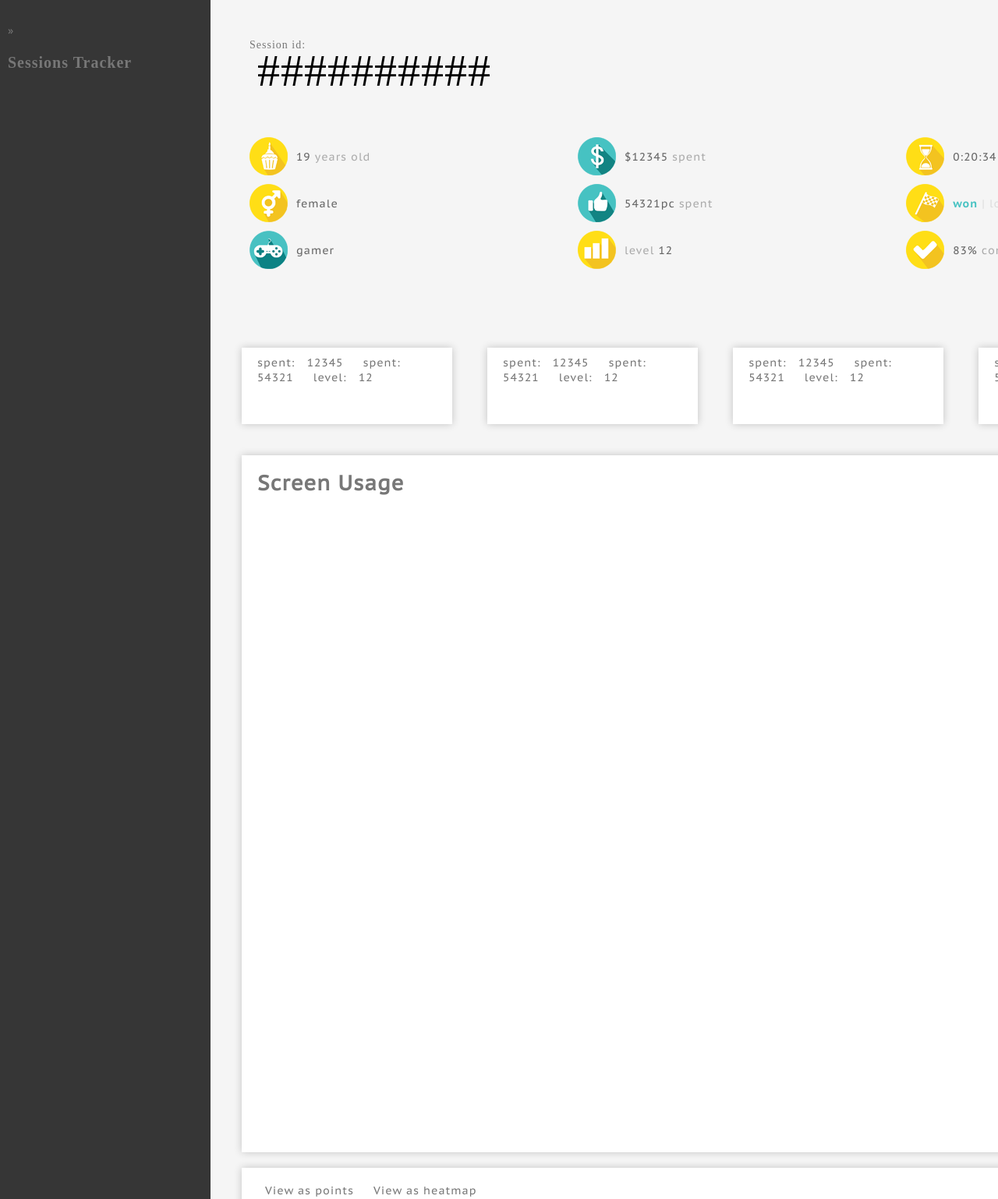
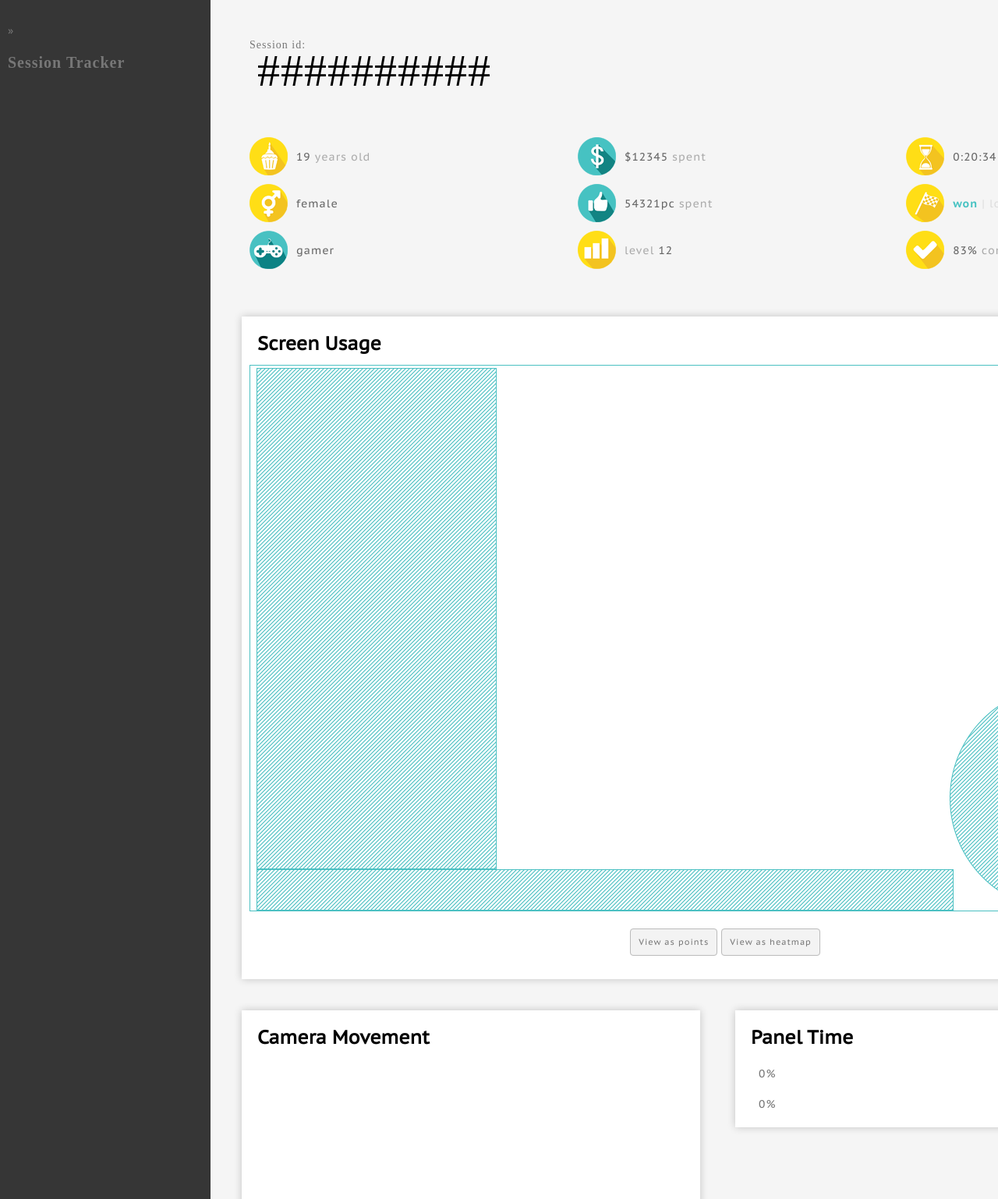
Before and after one commit to UTCTL/EnvironUITracker, a PHP site: page /template_new.html in a window 1280 px wide. Shown: the whole page at 78% size. Run offline with PHP 8.4, Linux system fonts and the light colour scheme; some web fonts are replaced.

Commit message:
Added style for screen usage

```diff
--- a/_scrs/main.js
+++ b/_scrs/main.js
@@ -260,7 +260,7 @@
 				.attr('height',gh);
 
 	// make an svg container
-	SVG = d3.select('.game').append('svg')
+	SVG = d3.select('.game .grid').append('svg')
 			.attr('width',w)
 			.attr('height',h);
 
--- a/_stys/global.css
+++ b/_stys/global.css
@@ -1,5 +1,6 @@
-/*@import url(http://fonts.googleapis.com/css?family=Open+Sans|Roboto);*/
+@import url(http://fonts.googleapis.com/css?family=Open+Sans|Roboto);*/
 @font-face { font-family:ptsans; src:url('_fonts/PTC55F.ttf'); }
+@font-face { font-family:ptsansb; src:url('_fonts/PTC55F.ttf'); }
 @font-face { font-family:ptsans_bold; src:url('_fonts/PTC75F.ttf'); }
 @font-face { font-family:webly; src:url('_fonts/weblysleekuil.ttf'); }
 @font-face { font-family:webly_semi; src:url('_fonts/weblysleekuisl.ttf'); }
@@ -14,15 +15,17 @@
 	cursor:default;
 	margin:0px; padding:10px; }
 
-body { font-family:ptsans;
+body { font-family:ptsansb;
 	font-size:14px;
 	color:#777;
 	letter-spacing:1px;
 	background-color:#f5f5f5; }
 
 h1 { font-size:20px;
-	font-family:webly;}
-h2 { font-size:20pt; }
+	font-family:webly; }
+h2 { font-size:24px;
+	letter-spacing:0px;
+	color:#000; }
 h3 { font-size:16pt; }
 h4 { font-size:16pt;
 	font-weight:normal; }
@@ -39,7 +42,7 @@
 	width:1200px;
 	background-color:#fff;
 	margin:20px;
-	padding-bottom:50px;
+	/*padding-bottom:50px; */
 	box-shadow:0px 0px 10px rgba(0,0,0,0.2);
 	/*border:1px solid blue;*/ }
 
@@ -140,6 +143,71 @@
 		.meta #status .chosen { color:#46c2c2;
 			padding:0px;
 			font-family:ptsans_bold; }
+
+
+
+/*
+  ============
+	GAME DATA
+  ============
+*/
+
+/* -= gamemap =- */
+.game { height:830px; }
+
+	.game svg { background-color:#ded;
+		padding:0px; margin:0px;
+		z-index:100; }
+	.game .grid { display:block;
+		position:relative;
+		top:-10px; left:-10px;
+		width:1200px; height:700px;
+		z-index:100; }
+	.game .frame { display:block;
+		position:relative;
+		top:-720px;
+		width:1200px; height:700px;
+		background-image:url('../_imgs/gameframe.png');
+		background-repeat:no-repeat;
+		background-color:transparent !important;
+		z-index:900; }
+
+	.game .maptype { /*display:block; */
+		position:relative;
+		top:710px;
+		margin:auto;
+		width:1100px; height:25px;
+		text-align:center;
+		/*border:1px solid red;*/ }
+
+		.maptype .option { text-align:center;
+			font-size:8pt;
+			color:#777;
+			background-color:#f3f3f3;
+			border:1px solid #bbb;
+			border-radius:4px;
+			cursor:pointer; }
+		.maptype .option:hover { color:#888;
+			background-color:#fff;
+			border:1px solid #aaa;
+			box-shadow:0px 1px 1px rgba(50,50,50,0.2); }
+		.maptype .option:active { color:#000;
+			background-color:#fff;
+			border:1px solid #777;
+			box-shadow:0px 0px 1px rgba(50,50,50,0.2); }
+
+
+
+
+
+
+
+
+
+
+
+
+
 
 /*
   ===============
@@ -533,4 +601,3 @@
 		background-color:rgba(51,51,51,.8); }
 		.menuoption:hover { background-color:rgba(81,81,81,.7); }
 }
-*/
--- a/template_new.html
+++ b/template_new.html
@@ -11,7 +11,7 @@
 	<nav>
 		<div class="logo"></div>
 		<div class="menuoption">&raquo;</div>
-		<h1>Sessions Tracker</h1>
+		<h1>Session Tracker</h1>
 	</nav>
 	<div class="activity">
 		<section>
@@ -40,42 +40,16 @@
 
 
 
-			<content class="resources fourth">
-				<span id="funds">spent: <span class="label">12345</label></span>
-				<span id="pc">spent: <span class="label">54321</label></span>
-				<span id="level">level: <span class="label">12</span></span>
-			</content>
-			<content class="resources fourth">
-				<span id="funds">spent: <span class="label">12345</label></span>
-				<span id="pc">spent: <span class="label">54321</label></span>
-				<span id="level">level: <span class="label">12</span></span>
-			</content>
-			<content class="resources fourth">
-				<span id="funds">spent: <span class="label">12345</label></span>
-				<span id="pc">spent: <span class="label">54321</label></span>
-				<span id="level">level: <span class="label">12</span></span>
-			</content>
-			<content class="resources fourth">
-				<span id="funds">spent: <span class="label">12345</label></span>
-				<span id="pc">spent: <span class="label">54321</label></span>
-				<span id="level">level: <span class="label">12</span></span>
-			</content>
 
 
-
-
-
-			<content class="game normalize">
+			<content class="game">
 				<h2>Screen Usage</h2>
-				<div class="uimenu"></div>
-				<div class="bottomnav"></div>
-				<div class="minimap"></div>
-			</content>
-			<content class="stats">
-				<div class="maptype">
-					<span class="option" id="points">View as points</span>
-					<span class="option" id="heatmap">View as heatmap</span>
-					<!-- <span class="option" id="cluster">View as clusters</span>  -->
+				<div class="grid"></div>
+				<div class="frame">
+					<div class="maptype">
+						<span class="option" id="points">View as points</span>
+						<span class="option" id="heatmap">View as heatmap</span>
+					</div>
 				</div>
 			</content>
 			<content class="half">
@@ -120,7 +94,7 @@
 				</div>
 			</content>
 			<content></content>
-			<content class="rate normalize half">
+			<content class="rate half">
 				<h2>Environ Score Rate</h2>
 				<div class="data" id="environ">
 					<span class="text">Avg. Environ Score: <span class="label positive" id="avg_environ_score">65</span></span>
@@ -131,7 +105,7 @@
 					<div class="graphplot"></div>
 				</div>
 			</content>
-			<content class="rate normalize half">
+			<content class="rate half">
 				<h2>Economy Score Rate</h2>
 				<div class="data" id="economy">
 					<span class="text">Avg. Economy Score: <span class="label negative" id="avg_economy_score">-12</span></span>
```
